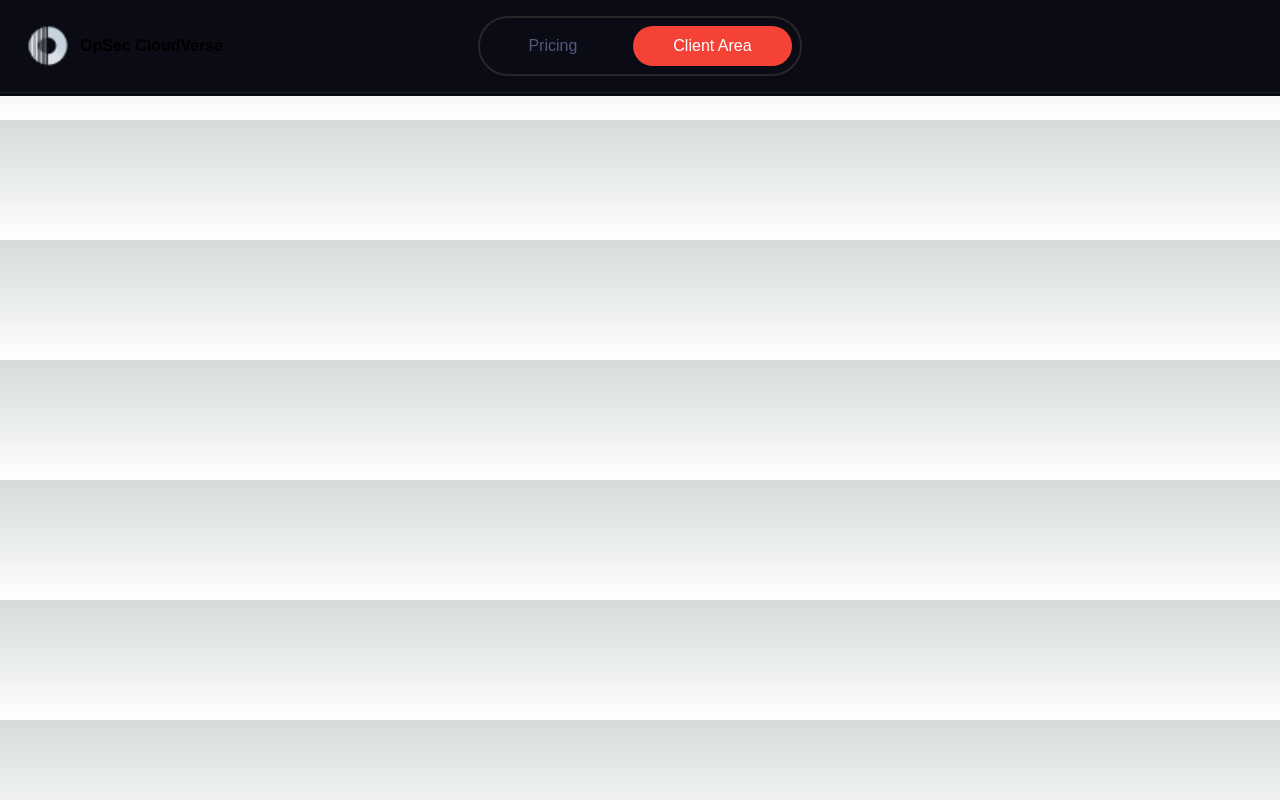
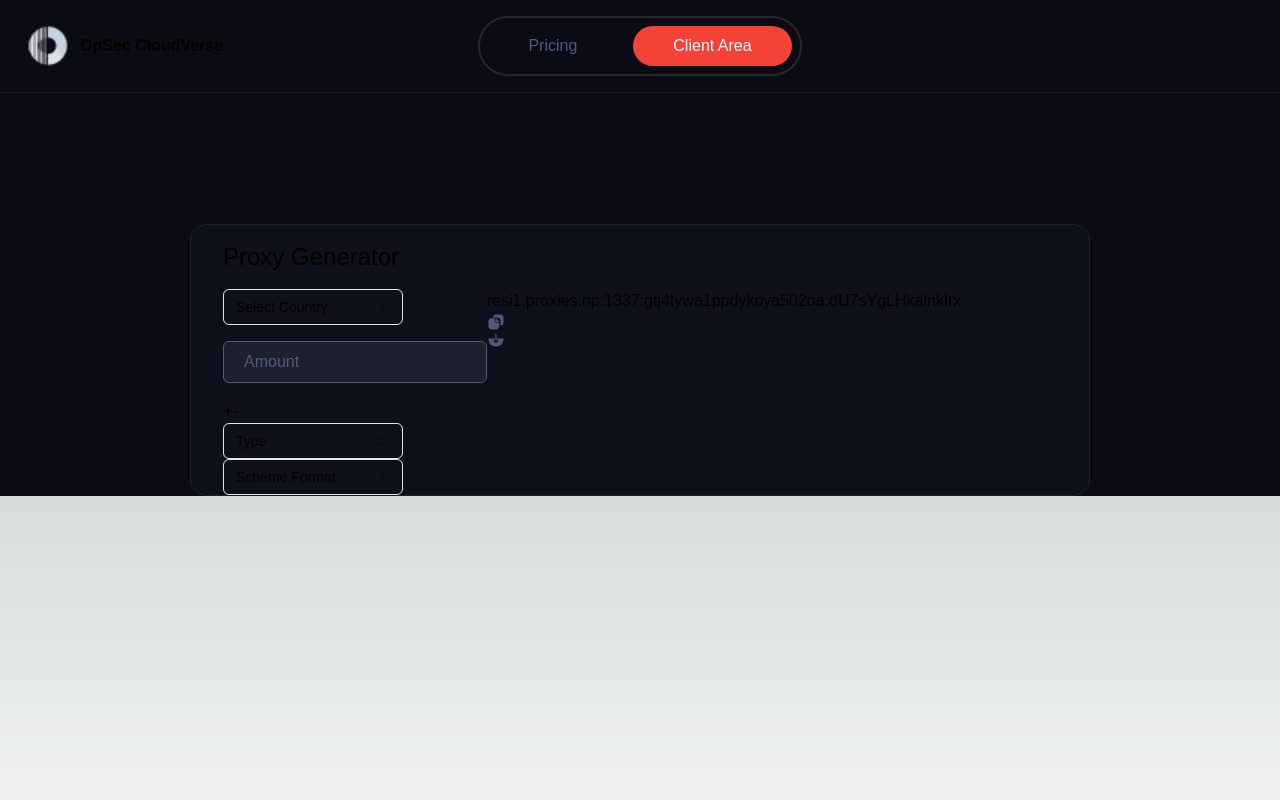
Before and after one commit to SteffQing/OpSec-CloudVerse, a Next.js app: page /client in a window 1280 px wide. Built offline with nearby package versions, Linux system fonts and the light colour scheme.

Commit message:
feat: start of client page

```diff
--- a/src/app/Navbar.tsx
+++ b/src/app/Navbar.tsx
@@ -1,5 +1,6 @@
 "use client";
 
+import { navList } from "@/lib/data";
 import Image from "next/image";
 import { usePathname } from "next/navigation";
 
@@ -7,17 +8,6 @@ export default function Navbar() {
   let pathname = usePathname();
   let index = pathname.indexOf("/", 1);
   pathname = pathname.slice(0, index !== -1 ? index : undefined);
-
-  let navList = [
-    {
-      name: "Pricing",
-      href: "/",
-    },
-    {
-      name: "Client Area",
-      href: "/client",
-    },
-  ];
 
   let navList_styleNormal =
     "py-2 px-10 whitespace-nowrap text-[#54597C] transition-all";
--- a/src/app/client/page.tsx
+++ b/src/app/client/page.tsx
@@ -1,11 +1,83 @@
+"use client";
+
 export default function Page() {
   return (
     <main className="px-4 md:px-6 pt-44 md:pt-24 bg-[#0A0B14]">
-      <div className="mt-6"></div>
+      <div className="mt-6">
+        <BoxWrapper
+          children={<ProxyGenerator />}
+          title="Proxy Generator"
+          textAlign="text-left"
+        />
+      </div>
     </main>
   );
 }
 
+import { Doc_Copy, Import } from "@/assets/client_icons";
+import BoxWrapper from "@/components/Box";
+import {
+  Select,
+  SelectContent,
+  SelectItem,
+  SelectTrigger,
+  SelectValue,
+} from "@/components/ui/Select";
+import { Plans, countries } from "@/lib/data";
+
 function ProxyGenerator() {
-  return <div className="flex flex-col md:flex-row"></div>;
+  return (
+    <div className="flex flex-col md:flex-row">
+      <aside>
+        <Select>
+          <SelectTrigger className="w-[180px]">
+            <SelectValue placeholder="Select Country" />
+          </SelectTrigger>
+          <SelectContent>
+            {countries.map((country) => (
+              <SelectItem value={country.toLowerCase()}>{country}</SelectItem>
+            ))}
+          </SelectContent>
+        </Select>
+
+        <div className="relative">
+          <input
+            type="number"
+            placeholder="Amount"
+            className="border border-[#1D202D] rounded-md py-2 px-5 my-4 login-input"
+          />
+          <span>+</span>
+          <span>-</span>
+        </div>
+
+        <Select>
+          <SelectTrigger className="w-[180px]">
+            <SelectValue placeholder="Type" />
+          </SelectTrigger>
+          <SelectContent>
+            {Plans.map((plan) => (
+              <SelectItem value={plan.trim().toLowerCase()}>{plan}</SelectItem>
+            ))}
+          </SelectContent>
+        </Select>
+
+        <Select>
+          <SelectTrigger className="w-[180px]">
+            <SelectValue placeholder="Scheme Format" />
+          </SelectTrigger>
+          <SelectContent>
+            <SelectItem value="light">Light</SelectItem>
+            <SelectItem value="dark">Dark</SelectItem>
+            <SelectItem value="system">System</SelectItem>
+          </SelectContent>
+        </Select>
+      </aside>
+      <aside>
+        <span></span>
+        resi1.proxies.rip:1337:gtj4tywa1ppdykoya502oa:dU7sYgLHkalnkIrx
+        <Doc_Copy />
+        <Import />
+      </aside>
+    </div>
+  );
 }
--- a/src/app/globals.css
+++ b/src/app/globals.css
@@ -95,3 +95,13 @@ body {
   top: 50%;
   transform: translateY(-50%);
 }
+.amount-input_span1,
+.amount-input_span2 {
+  position: absolute;
+  z-index: 2;
+  color: #fff;
+  font-size: 18px;
+  top: 50%;
+  transform: translateY(-50%);
+  right: 20px;
+}
--- a/src/app/page.tsx
+++ b/src/app/page.tsx
@@ -4,6 +4,7 @@ import Icons from "@/assets/plan-selection_icons";
 import useMQ from "@/hooks/useMediaQuery";
 import Plan from "../components/Plan";
 import { useState } from "react";
+import { Plans } from "@/lib/data";
 
 let features = [
   "7.000.000+ IP Pool",
@@ -58,12 +59,7 @@ export default function Home() {
 // grid gap-2 grid-cols-2 md:grid-cols-3 lg:grid-cols-4 xl:grid-cols-5 ml-0 lg:ml-0.5
 function TopPage({ page, setPage }: { page: number; setPage: any }) {
   const isTablet = useMQ("(max-width: 768px)");
-  const controls = [
-    "Budget Residential",
-    "Premium Residential",
-    "Premium LTE",
-    "Mobile LTE",
-  ];
+
   return (
     <div className="top-page">
       <div className="pt-24 text-center">
@@ -79,7 +75,7 @@ function TopPage({ page, setPage }: { page: number; setPage: any }) {
         </p>
       </div>
       <div className="flex gap-8 px-4 border-2 bg-[#0A0B14] shadow-[box-shadow: -32px 23px 30.799999237060547px 0px #18181866] border-[#1D202D] rounded-xl overflow-x-auto controls min-[500px]:justify-center absolute bottom-3 left-2 right-2">
-        {controls.map((control, i) => {
+        {Plans.map((plan, i) => {
           let Icon = Icons[i];
           return (
             <div
@@ -89,12 +85,12 @@ function TopPage({ page, setPage }: { page: number; setPage: any }) {
                   ? { borderBottom: "1px solid #F44336", color: "#F44336" }
                   : {}
               }
-              key={control}
+              key={plan}
               onClick={() => setPage(i)}
             >
               {!isTablet && <Icon highlight={page === i} />}
               <span className="font-light text-sm whitespace-nowrap">
-                {control}
+                {plan}
               </span>
             </div>
           );
--- /dev/null
+++ b/src/assets/client_icons.tsx
@@ -0,0 +1,45 @@
+import * as React from "react";
+const Import = (props: any) => (
+  <svg
+    width={18}
+    height={18}
+    viewBox="0 0 18 18"
+    fill="none"
+    xmlns="http://www.w3.org/2000/svg"
+    {...props}
+  >
+    <path
+      d="M15.855 7.425H9.51V10.1775L10.6875 9C10.905 8.7825 11.265 8.7825 11.4825 9C11.7 9.2175 11.7 9.5775 11.4825 9.795L9.345 11.925C9.1275 12.1425 8.7675 12.1425 8.55 11.925L6.4125 9.795C6.3 9.6825 6.2475 9.54 6.2475 9.3975C6.2475 9.255 6.3075 9.1125 6.42 9C6.6375 8.7825 6.9975 8.7825 7.215 9L8.385 10.17V7.425H2.145C1.785 7.425 1.5 7.71 1.5 8.07C1.5 12.4875 4.5825 15.57 9 15.57C13.4175 15.57 16.5 12.4875 16.5 8.07C16.5 7.71 16.215 7.425 15.855 7.425Z"
+      fill="#54597C"
+    />
+    <path
+      d="M9.50977 2.99249C9.50977 2.68499 9.25477 2.42999 8.94727 2.42999C8.63977 2.42999 8.38477 2.68499 8.38477 2.99249V7.41749H9.50977V2.99249Z"
+      fill="#54597C"
+    />
+  </svg>
+);
+
+const Doc_Copy = (props: any) => (
+  <svg
+    width={18}
+    height={18}
+    viewBox="0 0 18 18"
+    fill="none"
+    xmlns="http://www.w3.org/2000/svg"
+    {...props}
+  >
+    <path
+      d="M11.625 9.8625H9.9975C8.6625 9.8625 7.575 8.7825 7.575 7.44V5.8125C7.575 5.505 7.3275 5.25 7.0125 5.25H4.635C2.9025 5.25 1.5 6.375 1.5 8.385V13.365C1.5 15.375 2.9025 16.5 4.635 16.5H9.0525C10.785 16.5 12.1875 15.375 12.1875 13.365V10.425C12.1875 10.11 11.9325 9.8625 11.625 9.8625Z"
+      fill="#54597C"
+    />
+    <path
+      d="M13.3653 1.5H11.8878H11.0703H8.94781C7.25281 1.5 5.88031 2.58 5.82031 4.5075C5.86531 4.5075 5.90281 4.5 5.94781 4.5H8.07031H8.88781H10.3653C12.0978 4.5 13.5003 5.625 13.5003 7.635V9.1125V11.145V12.6225C13.5003 12.6675 13.4928 12.705 13.4928 12.7425C15.1653 12.69 16.5003 11.58 16.5003 9.6225V8.145V6.1125V4.635C16.5003 2.625 15.0978 1.5 13.3653 1.5Z"
+      fill="#54597C"
+    />
+    <path
+      d="M8.98547 5.3625C8.75297 5.13 8.35547 5.2875 8.35547 5.61V7.575C8.35547 8.4 9.05297 9.075 9.90797 9.075C10.4405 9.0825 11.183 9.0825 11.8205 9.0825C12.143 9.0825 12.308 8.7075 12.083 8.4825C11.2655 7.665 9.81047 6.2025 8.98547 5.3625Z"
+      fill="#54597C"
+    />
+  </svg>
+);
+export { Import, Doc_Copy };
--- /dev/null
+++ b/src/lib/data.tsx
@@ -0,0 +1,70 @@
+export let navList = [
+  {
+    name: "Pricing",
+    href: "/",
+  },
+  {
+    name: "Client Area",
+    href: "/client",
+  },
+];
+
+export const Plans = [
+  "Budget Residential",
+  "Premium Residential",
+  "Premium LTE",
+  "Mobile LTE",
+];
+
+export let countries = [
+  "Afghanistan",
+  "Albania",
+  "Algeria",
+  "Andorra",
+  "Angola",
+  "Antigua and Barbuda",
+  "Argentina",
+  "Armenia",
+  "Australia",
+  "Austria",
+  "Azerbaijan",
+  "Bahamas",
+  "Bahrain",
+  "Bangladesh",
+  "Barbados",
+  "Belarus",
+  "Belgium",
+  "Belize",
+  "Benin",
+  "Bhutan",
+  "Bolivia",
+  "Bosnia and Herzegovina",
+  "Botswana",
+  "Brazil",
+  "Brunei",
+  "Bulgaria",
+  "Burkina Faso",
+  "Burundi",
+  "Cabo Verde",
+  "Cambodia",
+  "Cameroon",
+  "Canada",
+  "Central African Republic",
+  "Chad",
+  "Chile",
+  "China",
+  "Colombia",
+  "Comoros",
+  "Congo",
+  "Costa Rica",
+  "Croatia",
+  "Cuba",
+  "Cyprus",
+  "Czech Republic",
+  "Denmark",
+  "Djibouti",
+  "Dominica",
+  "Dominican Republic",
+  "East Timor",
+  "Ecuador",
+];
```
